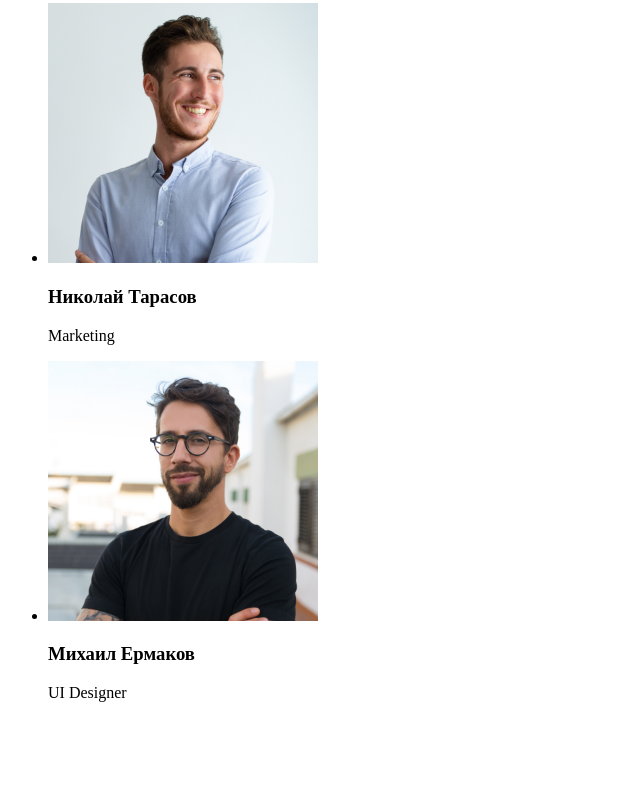
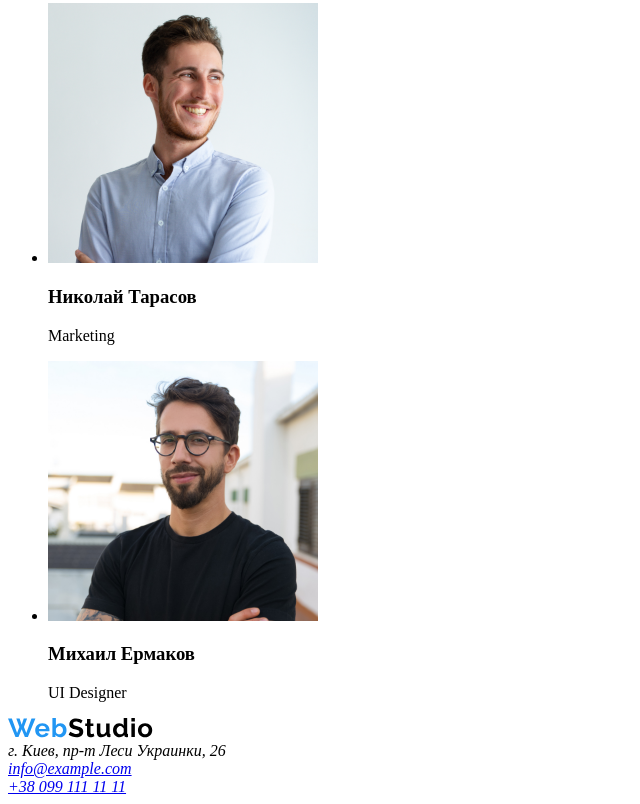
Before and after one commit to MayaZerko/html-hw1, a plain HTML site: page index.html in a window 1280 px wide. Shown: the part 1743-2547 px from the top of the page, without its empty margins (0-640 px from the left). Before the commit the page ends 2461 px from the top, so only its background shows below. Drawn offline with Linux system fonts and the light colour scheme.

Commit message:
Add footer

```diff
--- a/index.html
+++ b/index.html
@@ -10,7 +10,7 @@
     <!--шапка-->
     <header>
     <nav>
-          <a href="/">
+          <a href="./index.html">
         <img src="./images/Logo-WS.svg" alt="logo">
         </a>
 
@@ -95,7 +95,18 @@
 </main>
 
 <!--Подвал-->
-<footer></footer>
+<footer>
+        <a href="./index.html">
+            <img src="./images/Logo-WS.svg" alt="logo">
+        </a>
+
+        <address>
+            г. Киев, пр-т Леси Украинки, 26 <br/>
+            <a href="mailto:info@example.com">info@example.com</a> <br/>
+            <a href="tel:+380991111111">+38 099 111 11 11</a>
+
+        </address>
+</footer>
 
 </body>
 </html>
```
